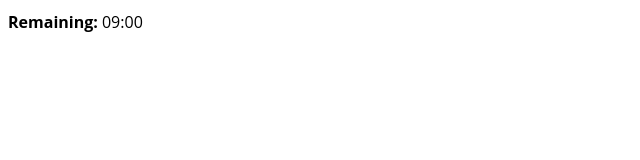
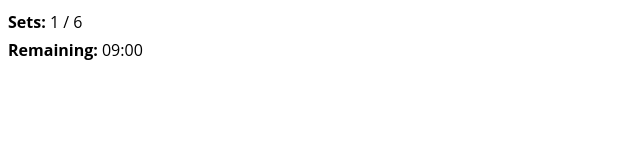
Before and after one commit to dbartoss/High-intensity-interval-training, a plain HTML site: page index.html in a window 1280 px wide. Shown: the whole page, without its empty margins (0-640 px from the left). Drawn offline with Linux system fonts and the light colour scheme.

Commit message:
Add fixed current set

```diff
--- a/index.html
+++ b/index.html
@@ -7,8 +7,8 @@
     <title>Document</title>
     <style>
         /* https://stackoverflow.com/a/10319619/16431585 */
-        #remaining-container h3,
-        #remaining-container p {
+        .fieldValue h3,
+        .fieldValue p {
             display: inline;
             vertical-align: top;
             font-family: 'Open Sans', sans-serif;
@@ -19,19 +19,35 @@
 </head>
 <body>
 
- <div id="remaining-container">
-    <h3>Remaining: </h3>
-    <p></p>
- </div>
+    <div class="fieldValue" id="sets-container">
+        <h3>Sets: </h3>
+        <p></p>
+    </div>
+
+    <div class="fieldValue" id="remaining-container">
+        <h3>Remaining: </h3>
+        <p></p>
+    </div>
 
 
 
 </body>
 
 <script>
-    let remainingInSeconds = calculateRemainingInSeconds();
+    let sets = 6;
+    updateSetsElement(formatCurrentSet(1, sets));
+
+    let remainingInSeconds = calculateRemainingInSeconds(sets);
     let remainingInMinutes = formatSecondsToTime(remainingInSeconds);
     updateRemainingElement(formatSecondsToTime(remainingInSeconds));
+
+
+    function formatCurrentSet(currentSet, sets) { return `${currentSet} / ${sets}`; }
+
+    function updateSetsElement(value) {
+        let setsContainer = document.querySelector('#sets-container p');
+        setsContainer.textContent = value;
+    }
 
     function updateRemainingElement(value) {
         // https://stackoverflow.com/a/10319619/16431585
@@ -58,12 +74,11 @@
         }
     }
 
-    function calculateRemainingInSeconds() {
-        let seats = 6;
+    function calculateRemainingInSeconds(sets) {
         let highDurationInSeconds = 30;
         let lowDurationInSeconds = 60;
 
-        return seats * (highDurationInSeconds + lowDurationInSeconds);
+        return sets * (highDurationInSeconds + lowDurationInSeconds);
     }
 </script>
 </html>
```
